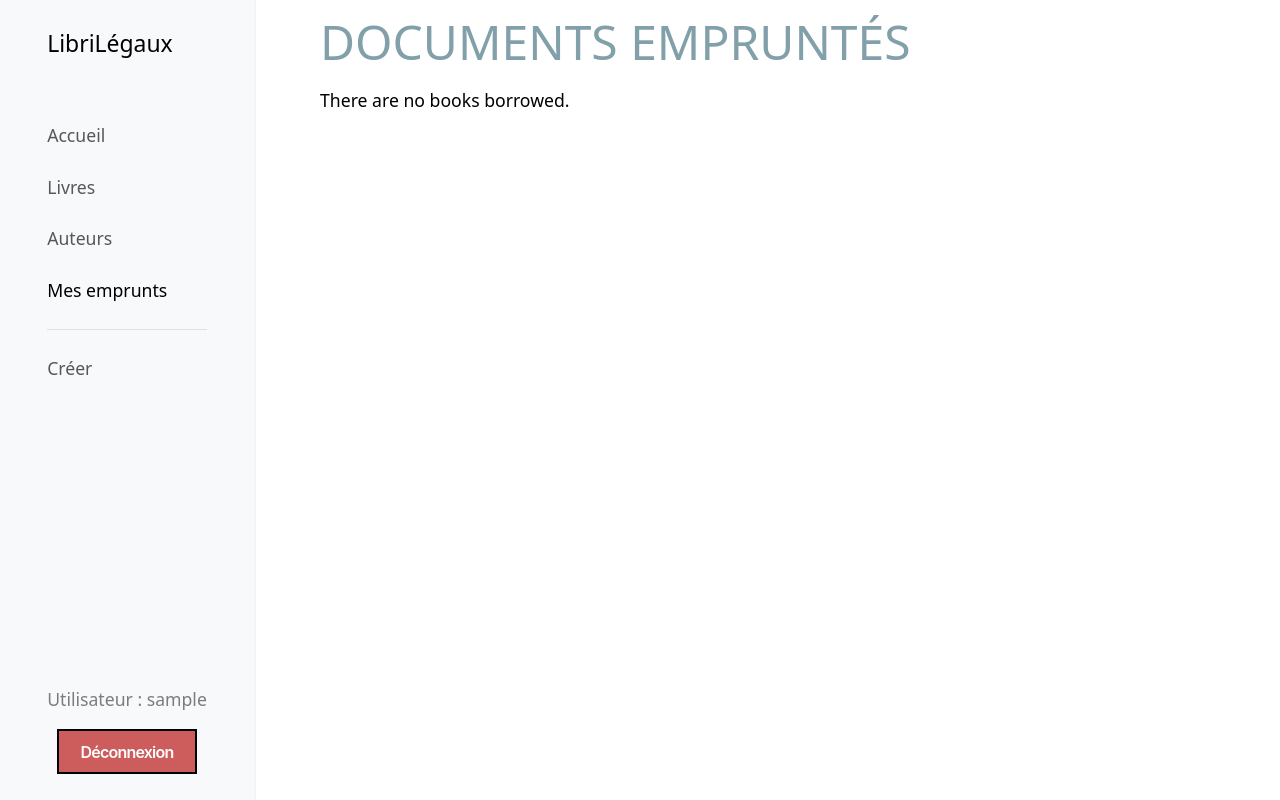
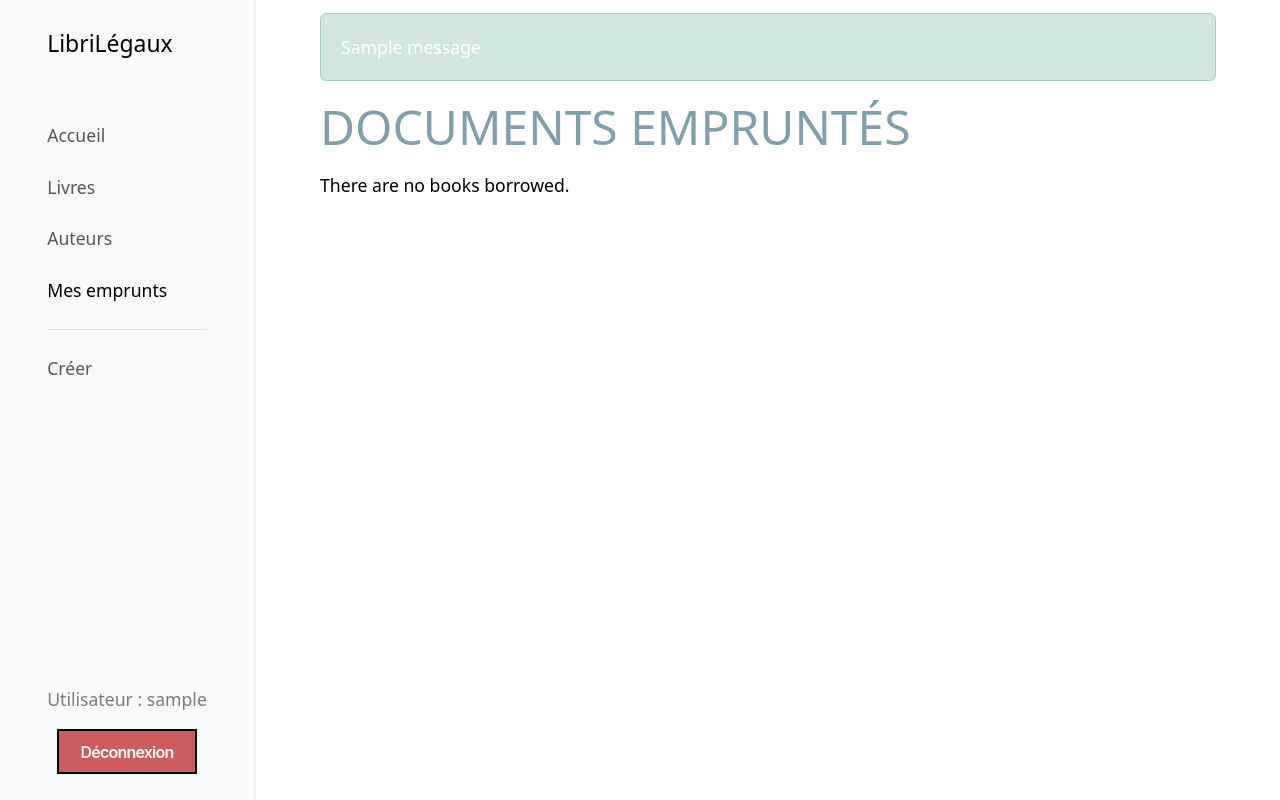
Before and after one commit to salaahl/local_library_by_django, a Django app: page /catalog/my-books/ in a window 1280 px wide. Run offline with Django 3.2, Linux system fonts and the light colour scheme; a user stored in the database is signed in; tables that the repository leaves empty hold one stand-in row (values such as "Sample post"); one stand-in notice (Sample message) is shown.

Commit message:
ajustements graphiques

```diff
--- a/catalog/models.py
+++ b/catalog/models.py
@@ -77,6 +77,7 @@ class BookInstance(models.Model):
                                  null=True,
                                  blank=True)
     due_back = models.DateField(null=True, blank=True)
+    due_back_extension = models.IntegerField(default=0)
     bookmark = models.IntegerField(default=1)
 
 
--- a/catalog/static/css/base_generic.css
+++ b/catalog/static/css/base_generic.css
@@ -303,6 +303,15 @@ table .col-optional {
   display: none;
 }
 
+.alert {
+  min-height: 5%;
+  width: 100%;
+  padding: 20px;
+  text-align: justify;
+  word-wrap: break-word;
+  color: #fff;
+}
+
 @media (min-screen: 768px) {
   table .col-optional {
     display: table-cell;
--- a/catalog/static/js/search_book.js
+++ b/catalog/static/js/search_book.js
@@ -47,8 +47,7 @@ document
                                         <th scope="col">Auteur</th>
                                     </tr>
                                 </thead>
-                            <tbody class="table-body">
-                            </tbody>
+                                <tbody class="table-body"></tbody>
                             </table>`
 
                         result.books.forEach(book => {
--- a/catalog/templates/base_generic.html
+++ b/catalog/templates/base_generic.html
@@ -62,6 +62,15 @@
           </nav>
         </div>
         <div id="page-container">
+          {% if messages %}
+          <aside>
+          {% for message in messages %}
+            <div class="alert {% if message.tags %}alert-{{ message.tags }}{% endif %}">
+              {{ message }}
+            </div>
+          {% endfor %}
+          </aside>
+          {% endif %}
           {% block content %}
           {% endblock %}
           {% if is_paginated %}
--- a/catalog/templates/books/book_detail.html
+++ b/catalog/templates/books/book_detail.html
@@ -26,7 +26,7 @@
       <thead>
         <tr>
           <th scope="col">Statut</th>
-          <th scope="col col-optional">Date d'impression</th>
+          <th scope="col" class="col-optional">Date d'impression</th>
           <th scope="col">Emprunter/Retourner</th>
         </tr>
       </thead>
--- a/catalog/templates/users/user_list_borrows.html
+++ b/catalog/templates/users/user_list_borrows.html
@@ -12,7 +12,7 @@
     <thead>
       <tr>
         <th scope="col">Titre</th>
-        <th scope="col">Auteur</th>
+        <th scope="col" class="col-optional">Auteur</th>
         <th scope="col">Date de retour</th>
         <th scope="col">Lire</th>
         <th scope="col">Prolonger</th>
@@ -23,7 +23,7 @@
       {% for borrow in borrows_list %}
       <tr>
         <td><a href="{{ borrow.book.get_absolute_url }}">{{ borrow.book.title }}</a></td>
-        <td><a href="{% url 'author-detail' borrow.book.author.id %}">{{ borrow.book.author }}</a></td>
+        <td class="col-optional"><a href="{% url 'author-detail' borrow.book.author.id %}">{{ borrow.book.author }}</a></td>
         <td>{{ borrow.due_back }}</td>
         <td><a href="{% url 'book_instance-read' borrow.id %}">Lien</a></td>
         <td><a href="{% url 'book-renew' borrow.pk %}?next={% url 'book-detail' borrow.book.id %}">Prolonger</a></td>
--- a/catalog/views.py
+++ b/catalog/views.py
@@ -244,6 +244,7 @@ class LoanedBooksByUserListView(LoginRequiredMixin, generic.ListView):
                 book.borrower = None
                 book.status = 'a'
                 book.due_back = None
+                book.due_back_extension = 0
                 book.save()
 
         return books
@@ -343,13 +344,15 @@ def renew_book(request, pk):
         form = RenewBookForm(request.POST)
 
         # Vérifier que le formulaire est valide :
-        if form.is_valid():
+        if book_instance.due_back_extension > 2:
+            messages.error('Nombre maximal de prolongations atteint.')
+        elif form.is_valid():
             # Traiter les données dans form.cleaned_data tel que requis (ici on les écrit dans le champ de modèle due_back) :
             book_instance.due_back = form.cleaned_data['renewal_date']
             book_instance.save()
 
-            # Rediriger vers une nouvelle URL :
-            return HttpResponseRedirect(reverse('all-borrowed'))
+        # Rediriger vers une nouvelle URL :
+        return HttpResponseRedirect(reverse('all-borrowed'))
 
     proposed_renewal_date = datetime.date.today() + datetime.timedelta(weeks=3)
     form = RenewBookForm(initial={'renewal_date': proposed_renewal_date})
```
Also changed, not shown: catalog/migrations/0012_bookinstance_due_back_extension.py (added). Lines whose indentation alone changed are shown as unchanged.
